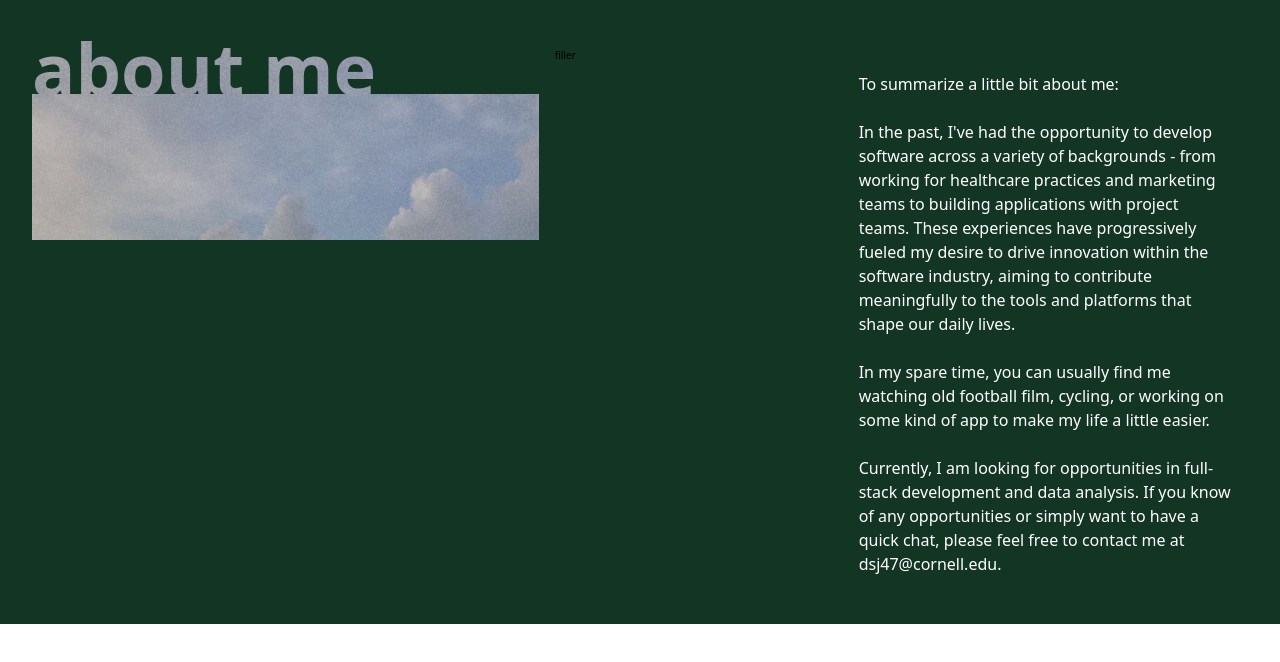
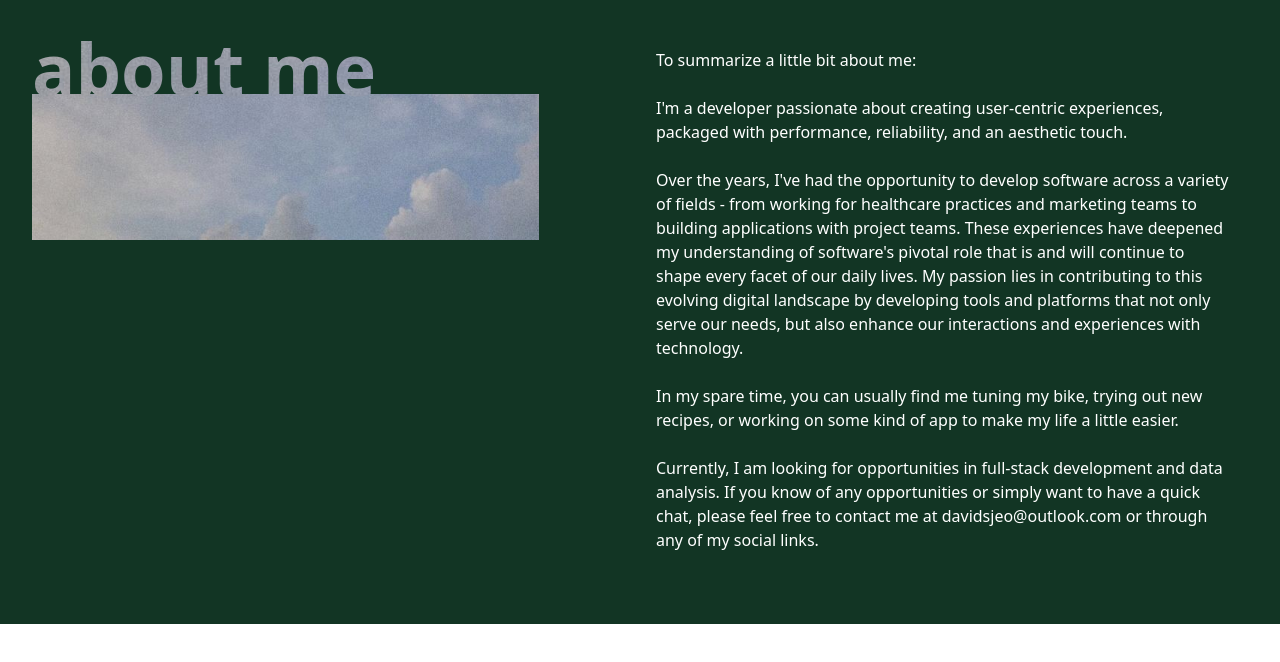
Before and after one commit to ddavidjeong/web_v2, a React (Vite) app: page /about in a window 1280 px wide. Shown: the top 662 px of the page. Built offline with nearby package versions, Linux system fonts and the light colour scheme.

Commit message:
sticky nav animations, about component done, working on resume card (-wb)

```diff
--- a/src/components/Blog.tsx
+++ /dev/null
@@ -1,18 +0,0 @@
-import React, { useState, useEffect } from "react";
-
-function Blog() {
-  return (
-
-      <div className="font-light">
-        <p className="mb-6 ">
-          Hi! My name is David and I am a recent-graduate
-          from Cornell University that enjoys building
-          reliable, efficient, and user-friendly
-          applications.
-        </p>
-
-      </div>
-  )
-}
-
-export default Blog
--- a/src/components/static/ResumeCard.tsx
+++ b/src/components/Resume/ResumeCard.tsx
@@ -3,7 +3,6 @@ import React from "react";
 
 interface ResumeCardProps {
   company: string;
-  city: string;
   title: string;
   date: string;
   descriptions: string[];
@@ -12,14 +11,13 @@ interface ResumeCardProps {
 
 const ResumeCard: React.FC<ResumeCardProps> = ({
   company,
-  city,
   title,
   date,
   descriptions,
   stack,
 }) => {
   return (
-    <div className="grid grid-cols-2 mb-16">
+    <div className="grid grid-cols-2 ">
       <div className="col-span-1 font-bold">
         {company}
       </div>
@@ -28,7 +26,7 @@ const ResumeCard: React.FC<ResumeCardProps> = ({
       <div className="col-span-1 italic font-light">
         {title}
       </div>
-      <div className="col-span-1 italic flex justify-end">{city}</div>
+
 
       <ul className="col-span-full font-light list-disc list-inside">
         {descriptions.map((desc, index) => (
--- a/src/components/StickyHeader.tsx
+++ b/src/components/StickyHeader.tsx
@@ -1,5 +1,5 @@
-import { section } from "motion/react-client";
 import React, { useState, useEffect } from "react";
+import Underline from "./animations/Underline/Underline";
 
 interface StickyHeaderProps {
   aboutRef: React.MutableRefObject<HTMLOptionElement | null>;
@@ -59,27 +59,40 @@ function StickyHeader({
       }
     `}
     >
-      <div className="grid grid-cols-1 text-center py-4">
-        <div
-          className="col-span-1 font-bold text-white
-"
-        >
-          <nav>
-            <a className="mx-2 hover:underline " onClick={() => handleScrollTo(aboutRef)}>
-              about
+      <div className="grid grid-cols-3 text-center py-4">
+        <div className="col-span-1" />
+
+        <div className="col-span-1 font-bold">
+          <nav className="flex justify-center text-white">
+            <a
+              className="mx-3 hover:text-lime-100 duration-200"
+              onClick={() => handleScrollTo(aboutRef)}
+            >
+              <Underline text="ABOUT" />
             </a>
-            <a className="mx-2 hover:underline " onClick={() => handleScrollTo(resumeRef)}>
-              experience
+            <a
+              className="mx-3 hover:text-lime-100 duration-20"
+              onClick={() => handleScrollTo(resumeRef)}
+            >
+              <Underline text="EXPERIENCE" />
             </a>
 
-            <a className="mx-2 hover:underline " onClick={() => handleScrollTo(projectsRef)}>
-              projects
+            <a
+              className=" mx-3 hover:text-lime-100 duration-20"
+              onClick={() => handleScrollTo(projectsRef)}
+            >
+              <Underline text="PROJECTS" />
             </a>
-            <a className="mx-2 hover:underline " onClick={() => handleScrollTo(contactRef)}>
-              contact
+            <a
+              className=" mx-3 hover:text-lime-100 duration-20"
+              onClick={() => handleScrollTo(contactRef)}
+            >
+              <Underline text="CONTACT" />
             </a>
           </nav>
         </div>
+
+        <div className="col-span-1" />
       </div>
     </header>
   );
--- a/src/components/animations/Underline/Underline.css
+++ b/src/components/animations/Underline/Underline.css
@@ -1,23 +1,30 @@
-.menu-item {
-    transition: color 0.3s; /* Transition for color change on hover */
+body {
+    display: inline-block;
 }
 
-  .menu-item:hover {
-    color: #ffffff; /* White color on hover */
+.text_underline {
+  cursor: pointer;
+  position: relative;
 }
 
-  .menu-item:before {
+
+.text_underline::after, .text_underline::before {
   content: "";
   position: absolute;
   bottom: 0;
-    left: 0;
-    right: 0;
-    height: 3px; /* Thickness of the hover underline */
-    background: #ce4f20; /* Color of the hover underline */
-    transform: scaleX(0); /* Initially hidden */
-    transition: transform 0.3s; /* Smooth transition for the effect */
+  height: 2px;
+  width: 0;
+  background: rgb(235, 255, 231);
+  transition: 200ms ease-out;
 }
 
-  .menu-item:hover:before {
-    transform: scaleX(1); /* Full width on hover */
+.text_underline::before {
+    right: 50%
 }
+.text_underline::after {
+    left: 50%
+}
+
+.text_underline:hover::after, .text_underline:hover::before {
+  width: 50%;
+}
--- a/src/components/animations/Underline/Underline.tsx
+++ b/src/components/animations/Underline/Underline.tsx
@@ -1,37 +1,18 @@
 import React from "react";
-import "./Underline.css"; // for hover effects
+import './Underline.css'
 
 
-interface TextSlideInProps {
+interface UnderlineProps {
   text: string
 }
 
-const Underline: React.FC<TextSlideInProps> = ({
+const Underline: React.FC<UnderlineProps> = ({
   text,
 }) => {
   return (
-    <div className="patterns">
-  <svg width="100%" height="100%">
-    <defs>
-      <pattern id="polka-dots" x="0" y="0"                    width="100" height="100"
-               patternUnits="userSpaceOnUse">
-        <circle fill="#be9ddf" cx="25" cy="25" r="3"></circle>
-      </pattern>
-        <style>
-     @import url("https://fonts.googleapis.com/css?  family=Lora:400,400i,700,700i");
-   </style>
+     <div className="text_underline"> { text }
+     </div>
 
-    </defs>
-
-    <rect x="0" y="0" width="100%" height="100%" fill="url(#polka-dots)"> </rect>
-
-
-
- <text x="50%" y="60%"  text-anchor="middle"  >
-   Hello
- </text>
- </svg>
-</div>
 
   );
 };
--- a/src/pages/About.tsx
+++ b/src/pages/About.tsx
@@ -7,7 +7,6 @@ const About = () => {
   return (
     <div className="bg-f-primary-1">
       <div className="p-8 grid grid-cols-12">
-
         <div
           style={{ backgroundImage: `url(${car_bg})` }}
           className="col-span-5  bg-cover h-52"
@@ -25,67 +24,50 @@ const About = () => {
           </div>
         </div>
 
-
-
-        <div className="col-span-3 p-4 hover:shadow-lg  hover:bg-stone-200 duration-300 ">
-          <div className="text-[10px] "> filler</div>
+        <div className="col-span-1">
+          {/* <div className="text-[10px] "> filler</div> */}
         </div>
         {/* body */}
-        <div className="col-span-4 p-4 hover:shadow-lg  hover:bg-stone-200 duration-300">
-          <motion.div
-            initial={{ opacity: 0, y: 30 }}
-            animate={{ opacity: 1, y: 0 }}
-            transition={{
-              duration: 2,
-              ease: "easeInOut",
-            }}
-          >
-            <motion.p
-              initial={{ opacity: 0, y: 30 }}
-              animate={{ opacity: 1, y: 0 }}
-              transition={{
-                duration: 2,
-                ease: "easeInOut",
-              }}
-            >
-              <div className="font-light text-white">
-
-                <p className="mb-6"></p>
+        <div className="col-span-6 p-4 font-light text-white">
           <p className="mb-6">
             To summarize a little bit about me:
           </p>
+          <p className="mb-6 ">
+            I'm a developer passionate about creating
+            user-centric experiences, packaged with
+            performance, reliability, and an aesthetic touch.
+
+          </p>
+
           <p className="mb-6">
-                  {" "}
-                  In the past, I've had the opportunity to
-                  develop software across a variety of
-                  backgrounds - from working for healthcare
-                  practices and marketing teams to building
-                  applications with project teams. These
-                  experiences have progressively fueled my
-                  desire to drive innovation within the
-                  software industry, aiming to contribute
-                  meaningfully to the tools and platforms
-                  that shape our daily lives.
+            Over the years, I've had the opportunity to
+            develop software across a variety of fields -
+            from working for healthcare practices and
+            marketing teams to building applications with
+            project teams. These experiences have deepened
+            my understanding of software's pivotal role that
+            is and will continue to shape every facet of our
+            daily lives. My passion lies in contributing to
+            this evolving digital landscape by developing tools and
+            platforms that not only serve our needs, but
+            also enhance our interactions and experiences
+            with technology.
+          </p>
+
+          <p className="mb-6">
+            In my spare time, you can usually find me
+            tuning my bike, trying out
+            new recipes, or working on some kind of app to
+            make my life a little easier.
           </p>
           <p className="mb-6">
-                  In my spare
-                  time, you can usually find me watching old
-                  football film, cycling, or working on some
-                  kind of app to make my life a little
-                  easier.
+            Currently, I am looking for opportunities in
+            full-stack development and data analysis. If you
+            know of any opportunities or simply want to have
+            a quick chat, please feel free to contact me at
+            davidsjeo@outlook.com or through any of my
+            social links.
           </p>
-                <p>
-                  {" "}
-                  Currently, I am looking for opportunities
-                  in full-stack development and data
-                  analysis. If you know of any opportunities
-                  or simply want to have a quick chat,
-                  please feel free to contact me at
-                  dsj47@cornell.edu.{" "}
-                </p>
-              </div>
-            </motion.p>
-          </motion.div>
         </div>
       </div>
     </div>
--- a/src/pages/Resume.tsx
+++ b/src/pages/Resume.tsx
@@ -1,27 +1,35 @@
 import React from "react";
 import ProfileCard from "../components/static/ProfileCard";
 import { motion } from "framer-motion";
-import Res from "../components/static/Res";
+import Res from "../components/Resume/Res";
+import car_bg from "../media/car_light.jpg";
 
 const Resume = () => {
   return (
-
-      <div className="bg-slate-500 h-screen">
-        <div className="p-8 grid grid-cols-12">
-          <div className="col-span-4 p-4  ">
-          <div className="text-stone-800 text-7xl font-bold hover:text-stone-400 duration-300">
-              [ EXP ]
-            </div>
-          </div>
-          <div className="col-span-5 p-4 hover:shadow-lg  hover:bg-stone-200 duration-300 ">
-            <Res></Res>
-          </div>
-          {/* body */}
-          <div className="col-span-3 p-4 hover:shadow-lg  hover:bg-stone-200 duration-300">
-            <div className="text-[100px]"> EN</div>
+    <div className="bg-f-alt-3 h-screen">
+      <div className="p-8 grid grid-cols-12">
+        <div className="col-span-7 p-4 pr-16 ">
+          <Res></Res>
+        </div>
+        {/* body */}
+        <div
+          style={{ backgroundImage: `url(${car_bg})` }}
+          className="col-span-5  bg-cover h-52"
+        >
+          <div
+            className="bg-f-alt-3"
+            style={{ height: "62px" }}
+          >
+            <span
+              style={{ backgroundImage: `url(${car_bg})` }}
+              className="bg-clip-text text-transparent text-7xl font-bold hover:text-amber-50 duration-300"
+            >
+              experience
+            </span>
           </div>
         </div>
       </div>
+    </div>
   );
 };
 
--- a/src/pages/index.tsx
+++ b/src/pages/index.tsx
@@ -1,6 +1,5 @@
 export { default as Home } from "./Home";
 export { default as About } from "./About";
-export { default as Blogs } from "./Blogs";
 export { default as Projects } from "./Projects";
 export { default as Resume } from "./Resume";
 export { default as Contact } from "./Contact";
```
Also changed, not shown: src/components/Resume/Res.tsx (renamed from src/components/static/Res.tsx, +3 -5 lines), src/pages/Blogs.tsx (deleted, +0 -28 lines), src/pages/Cover.tsx (+4 -4 lines), src/pages/Whiteboard.tsx (+121 -4 lines). Lines whose indentation alone changed are shown as unchanged.
